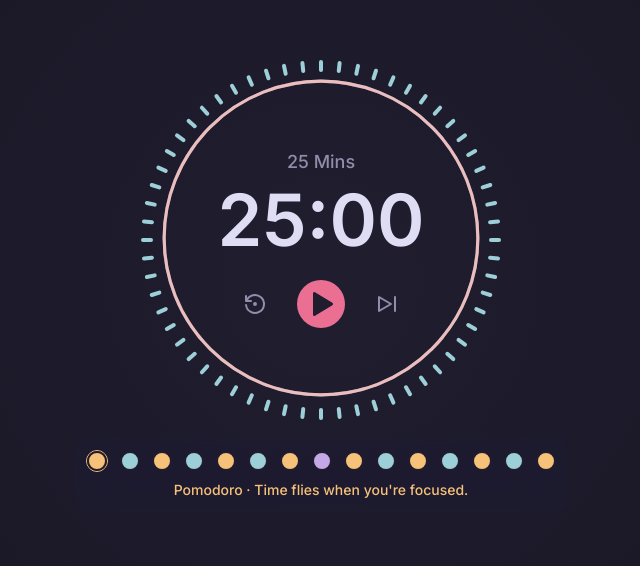
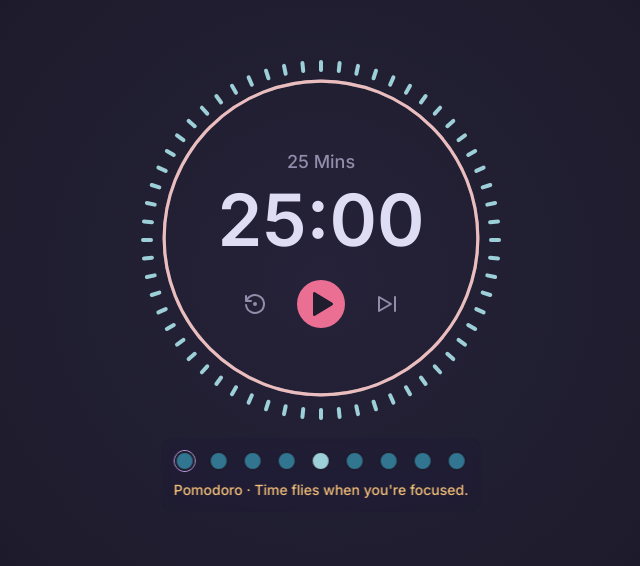
Before and after one commit to shinjith-dev/pomtick, a Next.js app: page / in a window 1280 px wide. Shown: the part 122-688 px from the top of the page, without its empty margins (319-959 px from the left). Built offline with nearby package versions, Linux system fonts and the light colour scheme.

Commit message:
feat: add controls functionality
- added skip, reset controls
- gradient effect on pause/break
- refactoring

```diff
--- a/app/globals.css
+++ b/app/globals.css
@@ -85,8 +85,10 @@ body {
   background: transparent;
   background: radial-gradient(
     circle,
-    hsl(var(--color-base)) 0%,
-    transparent 30%
+    hsl(var(--color-overlay)) 0%,
+    /* hsl(var(--color-pine)) 30%, */
+    hsl(var(--color-base)) 80%,
+    transparent 100%
   );
 }
 
--- a/app/page.tsx
+++ b/app/page.tsx
@@ -3,8 +3,8 @@ import { useEffect, useRef, useState } from "react";
 
 import { TConfig, TState, TStatus } from "@/lib/types";
 import Background from "@/components/Background";
-import TimerLayer from "@/components/TimerLayer";
-import StateIndicator from "@/components/StateIndicator";
+import TimerLayer from "@/components/timer";
+import StateIndicator from "@/components/state-indicator";
 import { defaultConfig, defaultStates } from "@/lib/defaults";
 
 export default function Home() {
@@ -50,20 +50,31 @@ export default function Home() {
   }, [states]);
 
   const handleStateUpdate = () => {
-    setActive((prev) => (prev + 2 !== totalStates.current ? prev + 1 : prev));
-    const nextState = states[activeState];
-    const isBreak = nextState.type.includes("break");
-    if (!isBreak) setStatus("paused");
+    if (activeState + 1 !== totalStates.current) {
+      const nextState = states[activeState + 1];
+      const isBreak = nextState.type.includes("break");
+
+      setActive((prev) => prev + 1);
+      if (!isBreak) setStatus("paused");
+    }
   };
+
+  const handlePause = () => setStatus("paused");
 
   return (
     <main className="relative h-full w-full bg-base">
       <div className="relative mx-auto flex min-h-screen w-screen max-w-7xl items-center justify-center text-center text-text">
-        <Background status={status} />
+        <Background
+          status={status}
+          isBreak={
+            states[activeState].type.includes("break") || status === "paused"
+          }
+        />
 
         <TimerLayer
           state={states[activeState]}
           status={status}
+          pause={handlePause}
           setStatus={setStatus}
           updateState={handleStateUpdate}
         />
--- a/components/Background.tsx
+++ b/components/Background.tsx
@@ -1,21 +1,24 @@
-import Image from "next/image";
 import React from "react";
-import bg from "@/assets/images/bg.jpg";
+// import bg from "@/assets/images/bg.jpg";
 import { TStatus } from "@/lib/types";
 
-type Props = { status: TStatus };
+type Props = { status: TStatus; isBreak: boolean };
 
-const Background = ({ status }: Props) => {
+const Background = ({ status, isBreak }: Props) => {
   return (
     <>
-      <Image src={bg} fill alt="bg" className="object-cover" />
+      {/* <Image src={bg} fill alt="bg" className="object-cover" /> */}
       <div
         className={
           "absolute left-0 top-0 h-full w-full transition-all duration-700"
         }
       />
-      <div className="bg-radial-gradient-in absolute left-0 top-0 h-full w-full" />
-      {/* <div className="bg-radial-gradient-out absolute left-0 top-0 h-full w-full" /> */}
+      <div
+        className={`bg-radial-gradient-in absolute left-0 top-0 h-full w-full`}
+      />
+      <div
+        className={`bg-radial-gradient-out absolute left-0 top-0 h-full w-full transition-all duration-700 ${isBreak ? "opacity-100" : "opacity-0"}`}
+      />
       {/* <div className="absolute left-0 top-0 h-full w-full bg-gradient-to-b from-base from-[10%] via-base/20 via-[30%] to-base/10" /> */}
     </>
   );
--- /dev/null
+++ b/components/state-indicator/StatusProgress.tsx
@@ -0,0 +1,37 @@
+import { TState } from "@/lib/types";
+import React, { useEffect, useState } from "react";
+
+type Props = { states: TState[]; activeState: number };
+
+const StateProgress = ({ states, activeState }: Props) => {
+  const [activeStateWIthoutShortBreak, setActiveState] =
+    useState<number>(activeState);
+
+  const lengthWithoutShortBreak =
+    states.filter((state) => state.type !== "short-break").length - 1;
+
+  console.log(lengthWithoutShortBreak, activeStateWIthoutShortBreak);
+
+  useEffect(() => {
+    const state = states[activeState];
+    if (
+      state.type !== "short-break" &&
+      activeState > activeStateWIthoutShortBreak
+    )
+      setActiveState((prev) => prev + 1);
+  }, [activeState]);
+
+  return (
+    <div className="absolute left-0 top-0 w-full p-[22px]">
+      <div
+        className="h-0.5 rounded-full bg-iris transition-all duration-700"
+        style={{
+          width: `${(activeStateWIthoutShortBreak / lengthWithoutShortBreak) * 100}%`,
+          maxWidth: "100%",
+        }}
+      />
+    </div>
+  );
+};
+
+export default StateProgress;
--- a/components/StateIndicator.tsx
+++ b/components/state-indicator/index.tsx
@@ -1,6 +1,7 @@
 import { TState } from "@/lib/types";
 import { toSentenceCase } from "@/lib/utils/stringFns";
 import React from "react";
+import StateProgress from "./StatusProgress";
 
 type Props = { states: TState[]; activeState: number };
 
@@ -23,25 +24,22 @@ const StateIndicator = ({ states, activeState }: Props) => {
   return (
     <div className="blur-effect absolute left-1/2 top-[70%] -translate-x-1/2 rounded-xl bg-surface/40">
       <div className="relative rounded-xl p-3">
-        <div className="absolute left-0 top-0 w-full p-[22px]">
-          <div
-            className="h-0.5 rounded-full bg-gold transition-all duration-500"
-            style={{ width: `${(activeState / (states.length - 1)) * 100}%` }}
-          />
-        </div>
+        <StateProgress states={states} activeState={activeState} />
 
         <div className="relative z-10 mb-2 flex items-center justify-center gap-3">
-          {states.map((state, index) => (
+          {states.map((state, index) =>
+            state.type !== "short-break" ? (
               <div
                 key={`${index}-${state.type}`}
                 title={toSentenceCase(state.type)}
-              className={`flex flex-col items-center rounded-full border-gold ${index === activeState && "border"}`}
+                className={`flex flex-col items-center transition-all duration-300 rounded-full border ${index === activeState ? "border-iris" : "border-[transparent]"}`}
               >
                 <div
-                className={`h-5 w-5 rounded-full border-2 border-surface ${state.type === "pomodoro" ? "bg-gold" : state.type === "short-break" ? "bg-foam" : "bg-iris"}`}
+                  className={`h-5 w-5 rounded-full border-2 border-surface ${state.type === "pomodoro" ? "bg-pine" : "bg-foam"}`}
                 />
               </div>
-          ))}
+            ) : null,
+          )}
         </div>
 
         <div
--- a/components/timer/PomodoroControls.tsx
+++ b/components/timer/PomodoroControls.tsx
@@ -10,27 +10,38 @@ import { TStatus } from "@/lib/types";
 type Props = {
   status: TStatus;
   toggleStatus: () => void;
+  skip: () => void;
+  reset: () => void;
 };
 
-const PomodoroControls = ({ status, toggleStatus }: Props) => {
+const PomodoroControls = ({ status, toggleStatus, skip, reset }: Props) => {
   return (
-    <div className="flex items-center justify-center gap-6 pt-4">
-      <button className="rounded-full p-1.5">
-        <IconRestore size={24} className="text-subtle" />
+    <div className="flex items-center justify-center gap-6 pt-4 text-subtle">
+      <button
+        className="rounded-full p-1.5 transition-all hover:text-text"
+        onClick={reset}
+        title="Reset"
+      >
+        <IconRestore size={24} />
       </button>
       <button
-        className="rounded-full bg-love p-2"
+        className="rounded-full bg-love p-2 text-surface transition-all hover:bg-love/90"
         tabIndex={1}
         onClick={toggleStatus}
+        title={status === "playing" ? "Pause" : "Continue"}
       >
         {status === "playing" ? (
-          <IconPlayerPauseFilled className="text-surface" size={32} />
+          <IconPlayerPauseFilled size={32} />
         ) : (
-          <IconPlayerPlayFilled className="text-surface" size={32} />
+          <IconPlayerPlayFilled size={32} />
         )}
       </button>
-      <button className="rounded-full p-1.5">
-        <IconPlayerSkipForward size={24} className="text-subtle" />
+      <button
+        className="rounded-full p-1.5 transition-all hover:text-text"
+        onClick={skip}
+        title="Skip"
+      >
+        <IconPlayerSkipForward size={24} />
       </button>
     </div>
   );
--- a/components/TimerLayer.tsx
+++ b/components/timer/index.tsx
@@ -7,20 +7,26 @@ import React, {
 } from "react";
 
 import { TPomodoro, TState, TStatus } from "@/lib/types";
-import { padStart, toSentenceCase } from "@/lib/utils/stringFns";
-import Secondhands from "./timer/Secondhands";
-import CircularProgress from "./timer/CircularProgress";
-import TimerDisplay from "./timer/TimerDisplay";
-import PomodoroControls from "./timer/PomodoroControls";
+import Secondhands from "./Secondhands";
+import CircularProgress from "./CircularProgress";
+import TimerDisplay from "./TimerDisplay";
+import PomodoroControls from "./PomodoroControls";
 
 type Props = {
   status: TStatus;
   state: TState;
   setStatus: Dispatch<SetStateAction<TStatus>>;
   updateState: () => void;
+  pause: () => void;
 };
 
-const TimerLayer = ({ status, state, setStatus, updateState }: Props) => {
+const TimerLayer = ({
+  status,
+  state,
+  setStatus,
+  updateState,
+  pause,
+}: Props) => {
   const [pomodoro, setPomodoro] = useState<TPomodoro>({
     minutes: state.duration,
     seconds: 0,
@@ -57,6 +63,16 @@ const TimerLayer = ({ status, state, setStatus, updateState }: Props) => {
     setPomodoro({ minutes: state.duration, seconds: 0 });
   }, [state]);
 
+  const handleReset = () => {
+    setPomodoro({ minutes: state.duration, seconds: 0 });
+    pause();
+  };
+
+  const handleSkip = () => {
+    updateState();
+    pause();
+  };
+
   return (
     <>
       <Secondhands pomodoro={pomodoro} />
@@ -67,6 +83,8 @@ const TimerLayer = ({ status, state, setStatus, updateState }: Props) => {
 
         <PomodoroControls
           status={status}
+          skip={handleSkip}
+          reset={handleReset}
           toggleStatus={() =>
             setStatus((prev) => (prev === "paused" ? "playing" : "paused"))
           }
```
Lines whose indentation alone changed are shown as unchanged.
